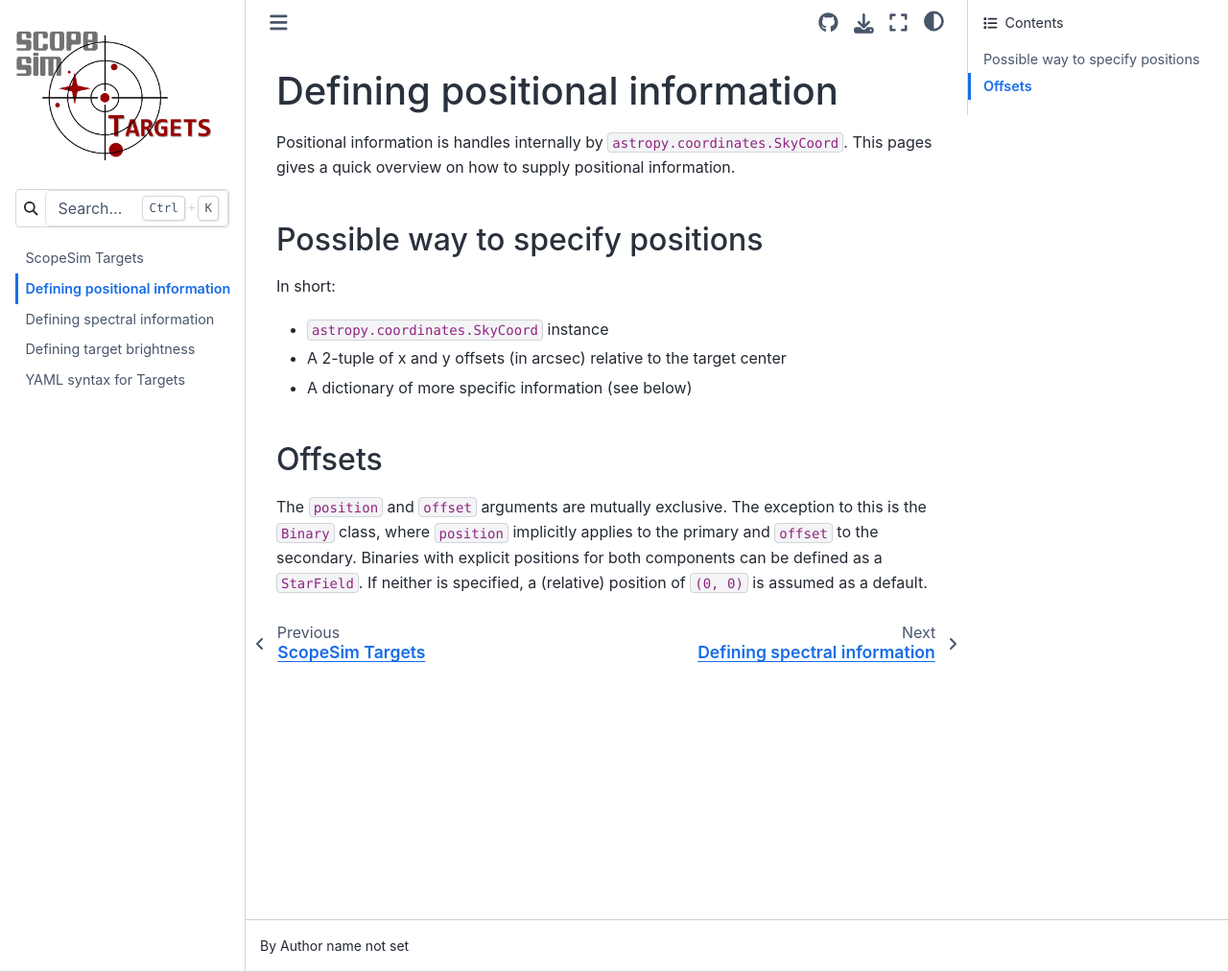
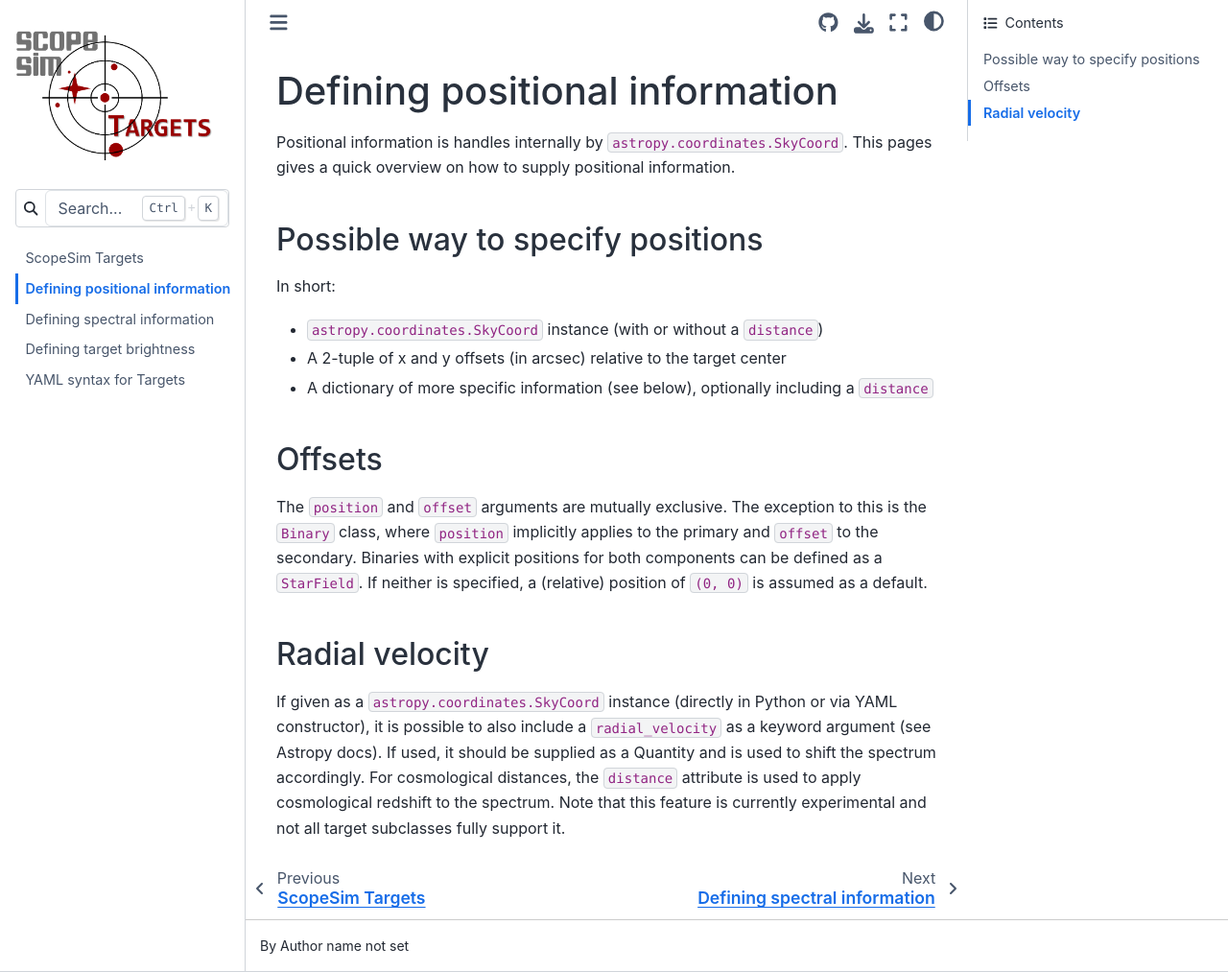
Before and after one commit to AstarVienna/scopesim-targets, a Sphinx documentation site: the page built from docs/defining_positions.md, in a window 1280 px wide and 1013 px high. Shown: the whole window at 96% size. Built offline with Sphinx 7.4.7 and the Sphinx Book theme 1.1.4, drawn with Linux system fonts in a browser that asks for light colours.

Commit message:
Small update to docs for vrad support

```diff
--- a/docs/defining_positions.md
+++ b/docs/defining_positions.md
@@ -4,12 +4,18 @@ This pages gives a quick overview on how to supply positional information.
 
 ## Possible way to specify positions
 In short:
-* `astropy.coordinates.SkyCoord` instance
+* `astropy.coordinates.SkyCoord` instance (with or without a `distance`)
 * A 2-tuple of x and y offsets (in arcsec) relative to the target center
-* A dictionary of more specific information (see below)
+* A dictionary of more specific information (see below), optionally including a `distance`
 
 ## Offsets
 The `position` and `offset` arguments are mutually exclusive.
 The exception to this is the `Binary` class, where `position` implicitly applies to the primary and `offset` to the secondary.
 Binaries with explicit positions for both components can be defined as a `StarField`.
 If neither is specified, a (relative) position of `(0, 0)` is assumed as a default.
+
+## Radial velocity
+If given as a `astropy.coordinates.SkyCoord` instance (directly in Python or via YAML constructor), it is possible to also include a `radial_velocity` as a keyword argument (see Astropy docs).
+If used, it should be supplied as a Quantity and is used to shift the spectrum accordingly.
+For cosmological distances, the `distance` attribute is used to apply cosmological redshift to the spectrum.
+Note that this feature is currently experimental and not all target subclasses fully support it.
```
Also changed, not shown: docs/index.md (+1 -0 lines).
